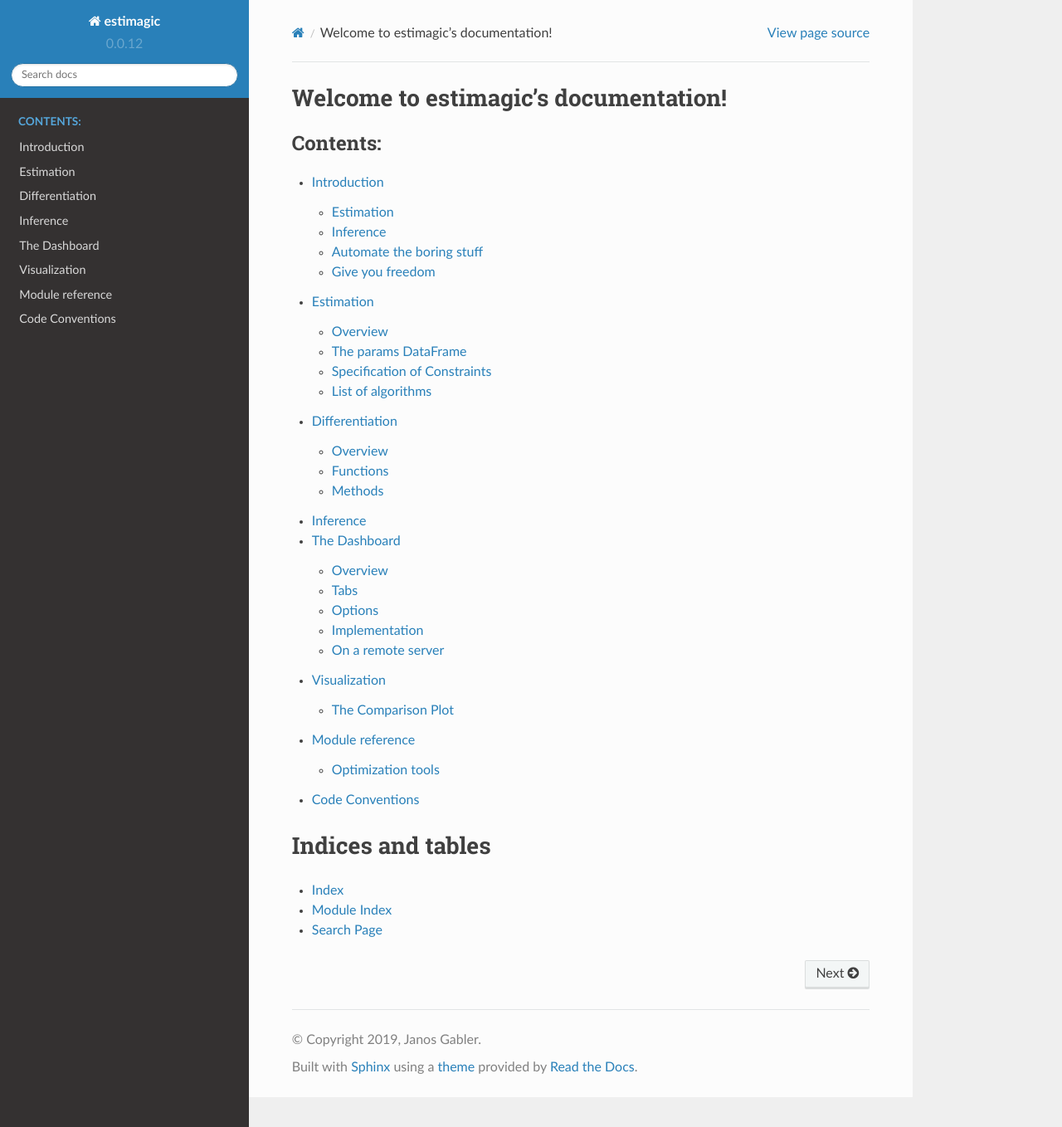
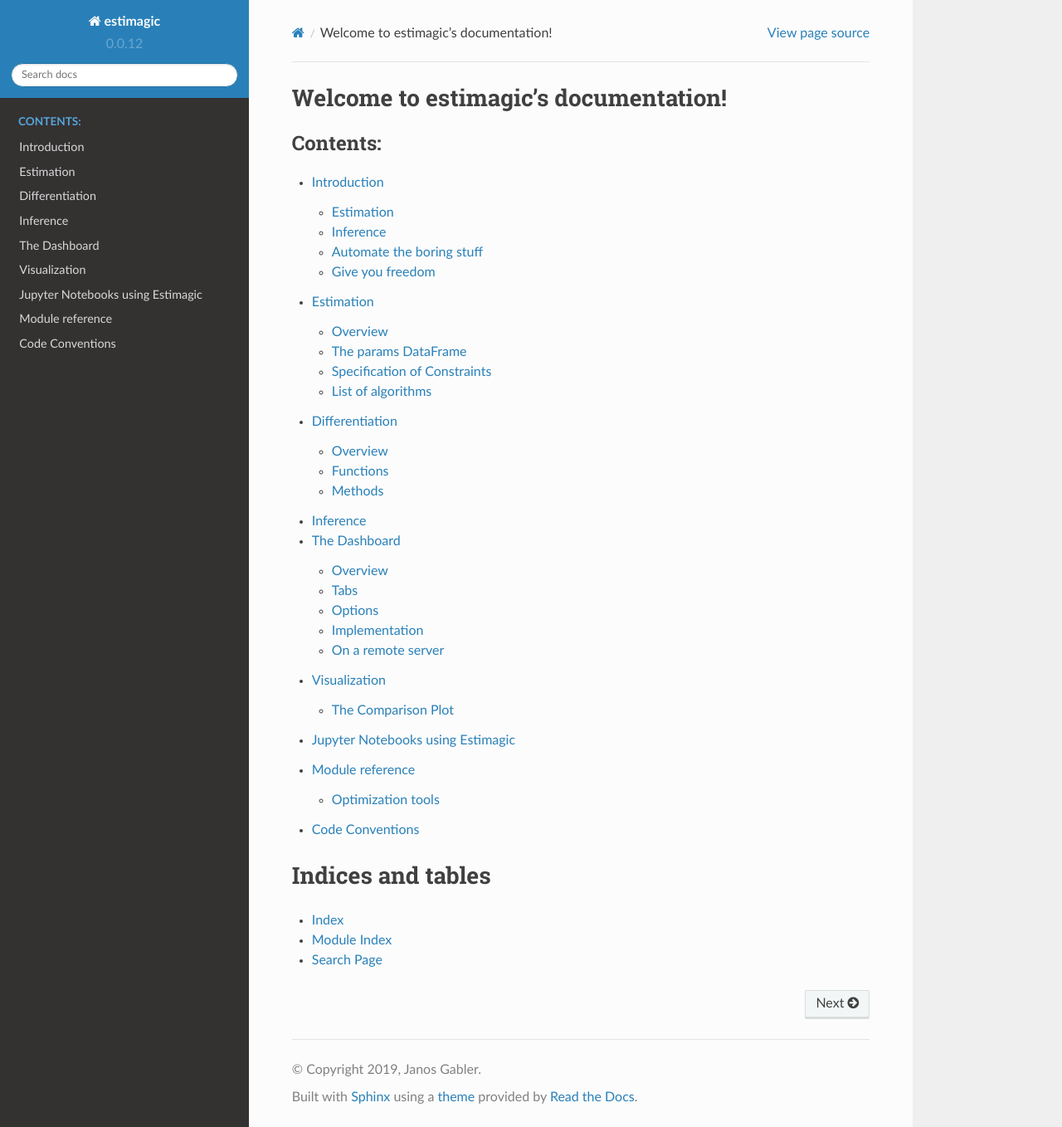
Before and after one commit to optimagic-dev/optimagic, a Sphinx documentation site: the page built from docs/source/index.rst, in a window 1280 px wide and 1358 px high. Shown: the whole window at 83% size. Built offline with Sphinx 7.4.7 and the Read the Docs theme 2.0.0, drawn with Linux system fonts in a browser that asks for light colours; pages that are not in the unit, such as notebooks, are missing from menus.

Commit message:
Use nbsphinx to include an example notebook of the comparison plot in the documentation.

```diff
--- a/docs/source/conf.py
+++ b/docs/source/conf.py
@@ -39,6 +39,7 @@
     "sphinx.ext.mathjax",
     "sphinx.ext.viewcode",
     "sphinx.ext.napoleon",
+    "nbsphinx",
 ]
 
 # Add any paths that contain templates here, relative to this directory.
@@ -76,7 +77,7 @@
 # List of patterns, relative to source directory, that match files and
 # directories to ignore when looking for source files.
 # This patterns also effect to html_static_path and html_extra_path
-exclude_patterns = []
+exclude_patterns = ["_build", "**.ipynb_checkpoints"]
 
 # The name of the Pygments (syntax highlighting) style to use.
 pygments_style = "sphinx"
@@ -87,6 +88,10 @@
 else:
     todo_include_todos = True
     todo_emit_warnings = True
+
+# -- Options for nbsphinx  ----------------------------------------
+# Execute notebooks before conversion: 'always', 'never', 'auto' (default)
+nbsphinx_execute = "always"
 
 
 # -- Options for HTML output ----------------------------------------------
--- /dev/null
+++ b/docs/source/example_notebooks.rst
@@ -0,0 +1,8 @@
+==================================
+Jupyter Notebooks using Estimagic
+==================================
+
+ .. toctree::
+    :maxdepth: 1
+
+    notebooks/comparison_plot_demo
--- a/docs/source/index.rst
+++ b/docs/source/index.rst
@@ -16,6 +16,7 @@
    inference
    dashboard
    visualization
+   example_notebooks
    module_reference
    contributing
 
--- a/docs/source/visualization.rst
+++ b/docs/source/visualization.rst
@@ -9,3 +9,7 @@
 --------------------
 
 .. automodule:: estimagic.visualization.comparison_plot
+
+A demonstration of the comparison plot can be found here_.
+
+.. _here: notebooks/comparison_plot_demo.ipynb
```
